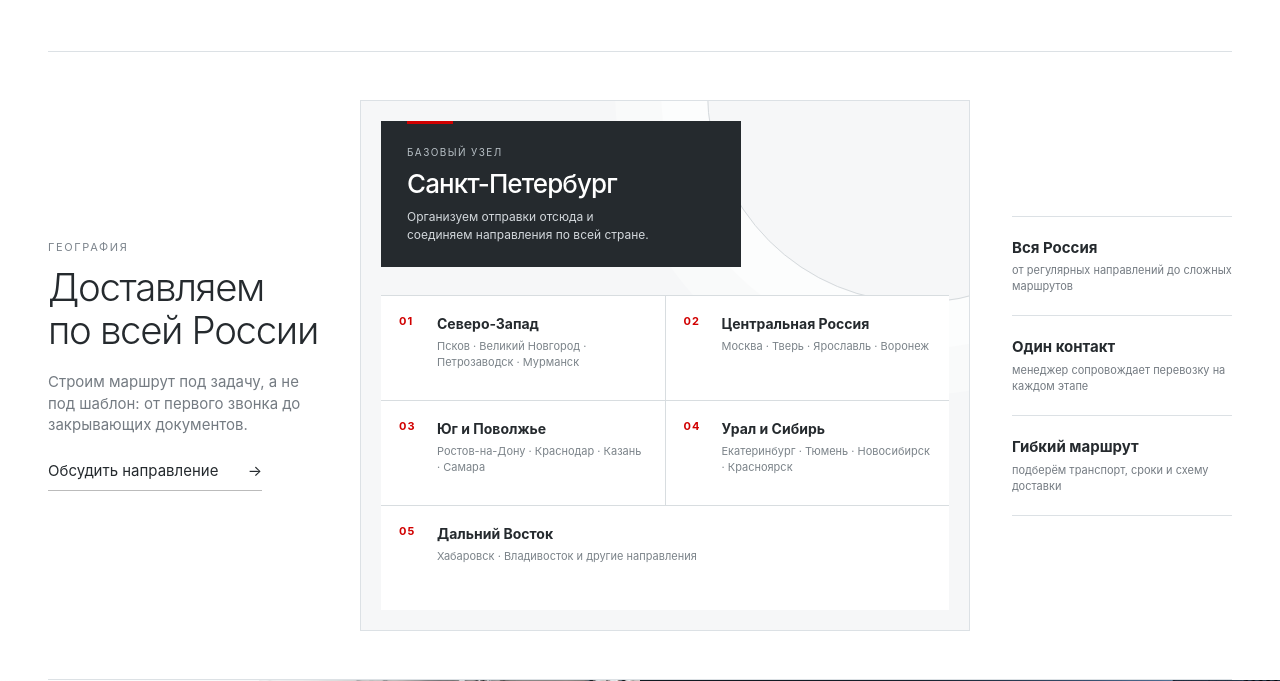
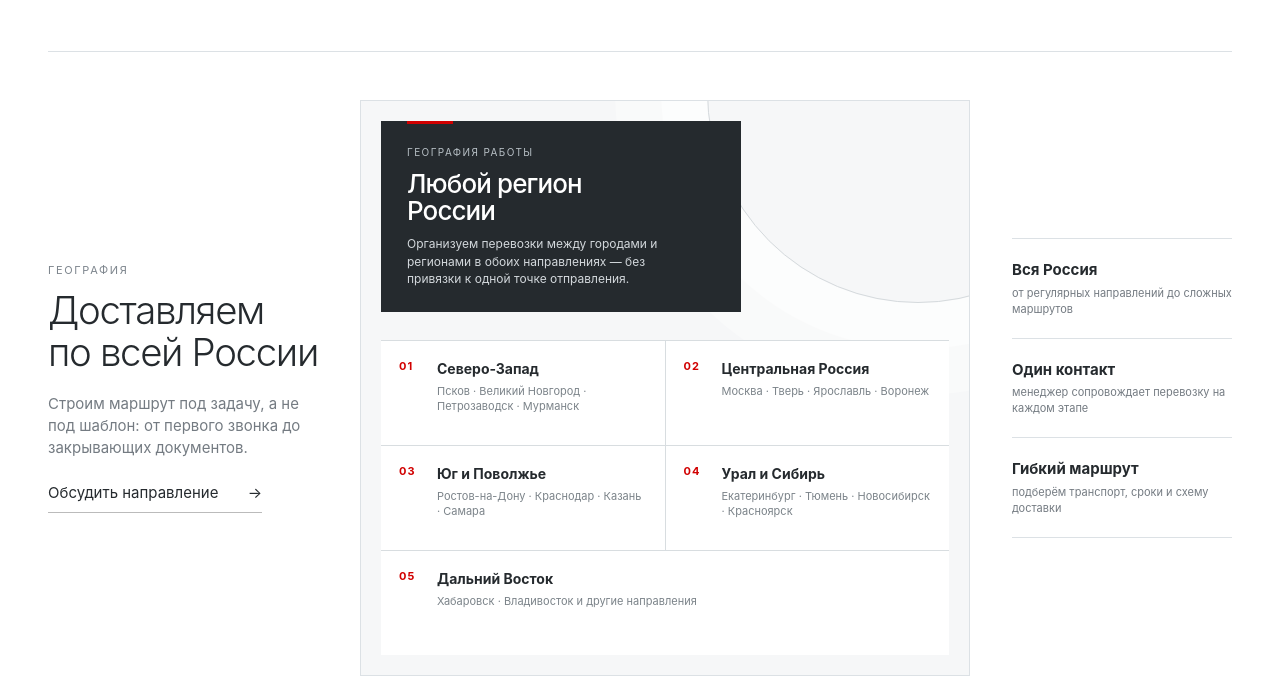
Before and after one commit to avdiunichev/django-crm, a Django app: template templates/crm/company_landing.html in a window 1280 px wide. Shown: the part 1675-2356 px from the top of the page. Run offline with Django 5.2, Linux system fonts and the light colour scheme; the template is opened without the code that fills it, so the values that code supplies are empty.

Commit message:
Describe nationwide transport coverage accurately

```diff
--- a/templates/crm/company_landing.html
+++ b/templates/crm/company_landing.html
@@ -45,7 +45,7 @@
 <section class="geography section page-width" id="geography">
   <div class="section-heading geography-heading"><p class="eyebrow">География</p><h2>Доставляем<br>по всей России</h2><p class="section-note">Строим маршрут под задачу, а не под шаблон: от первого звонка до закрывающих документов.</p><a class="text-link" href="#contacts">Обсудить направление <span>→</span></a></div>
   <div class="geography-map" aria-label="Основные направления грузоперевозок">
-    <div class="geography-hub"><span>Базовый узел</span><strong>Санкт-Петербург</strong><p>Организуем отправки отсюда и соединяем направления по всей стране.</p></div>
+    <div class="geography-hub"><span>География работы</span><strong>Любой регион<br>России</strong><p>Организуем перевозки между городами и регионами в обоих направлениях — без привязки к одной точке отправления.</p></div>
     <div class="geography-routes">
       <article><b>01</b><div><strong>Северо-Запад</strong><span>Псков · Великий Новгород · Петрозаводск · Мурманск</span></div></article>
       <article><b>02</b><div><strong>Центральная Россия</strong><span>Москва · Тверь · Ярославль · Воронеж</span></div></article>
```
